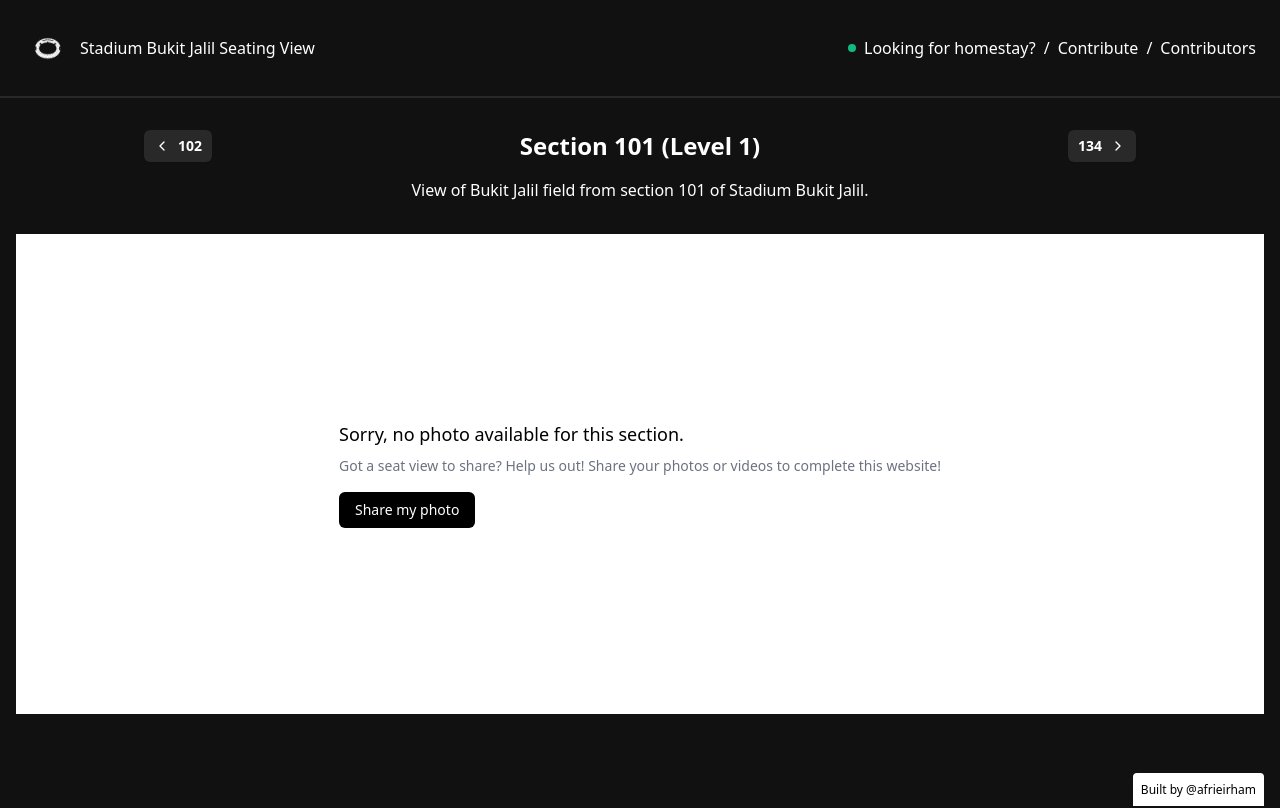
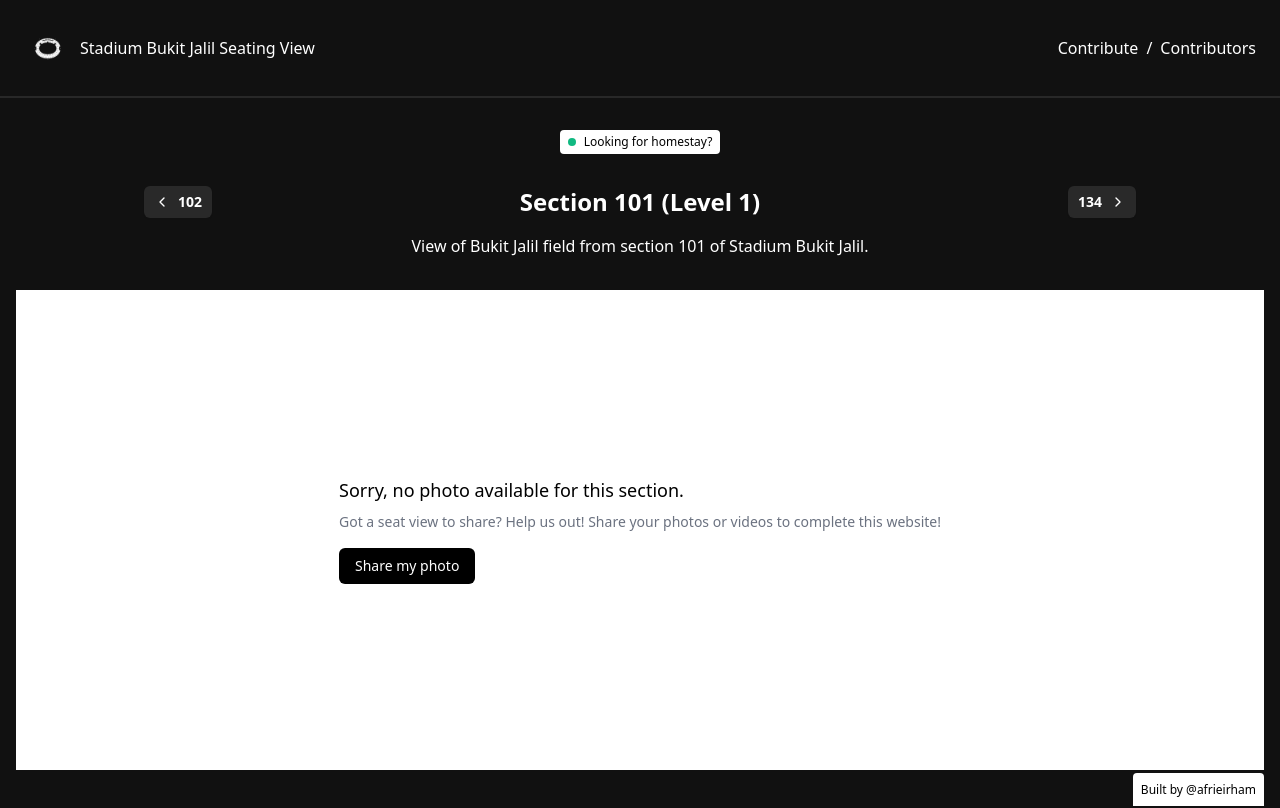
Before and after one commit to afrieirham/bukitjalilstadium, a Next.js app: page /101 in a window 1280 px wide. Shown: the top 808 px of the page. Built offline with nearby package versions, Linux system fonts and the light colour scheme; what react-photo-view would draw is missing.

Commit message:
update homestay ad

```diff
--- a/src/components/NavBar.tsx
+++ b/src/components/NavBar.tsx
@@ -2,6 +2,7 @@ import Link from "next/link";
 
 function NavBar() {
   return (
+    <>
       <nav className="flex justify-between bg-[#111111] border-b-[#282828] border-b-2 p-6">
         <Link href="/" className="flex items-center gap-2">
           {/** biome-ignore lint/performance/noImgElement: <intended> */}
@@ -11,16 +12,6 @@ function NavBar() {
           </span>
         </Link>
         <div className="flex items-center gap-2">
-        <div className="flex items-center justify-center gap-2">
-          <div className="relative h-2 w-2">
-            <div className="absolute top-0 bottom-0 h-2 w-2 rounded-full bg-emerald-500" />
-            <div className="absolute top-0 bottom-0 h-2 w-2 rounded-full bg-emerald-500 animate-ping" />
-          </div>
-          <Link href="https://tally.so/r/obQDqP" className="hover:underline">
-            Looking for homestay?
-          </Link>
-        </div>
-        <p>/</p>
           <Link href="/contribute" className="hover:underline">
             Contribute
           </Link>
@@ -30,6 +21,20 @@ function NavBar() {
           </Link>
         </div>
       </nav>
+
+      <div className="flex items-center justify-center gap-2 mt-8">
+        <Link
+          href="https://tally.so/r/obQDqP"
+          className="flex items-center gap-2 bg-white px-2 hover:bg-white/90 py-1 rounded"
+        >
+          <div className="relative h-2 w-2">
+            <div className="absolute top-0 bottom-0 h-2 w-2 rounded-full bg-emerald-500" />
+            <div className="absolute top-0 bottom-0 h-2 w-2 rounded-full bg-emerald-500 animate-ping" />
+          </div>
+          <span className="text-xs text-black">Looking for homestay?</span>
+        </Link>
+      </div>
+    </>
   );
 }
 
```
Lines whose indentation alone changed are shown as unchanged.
